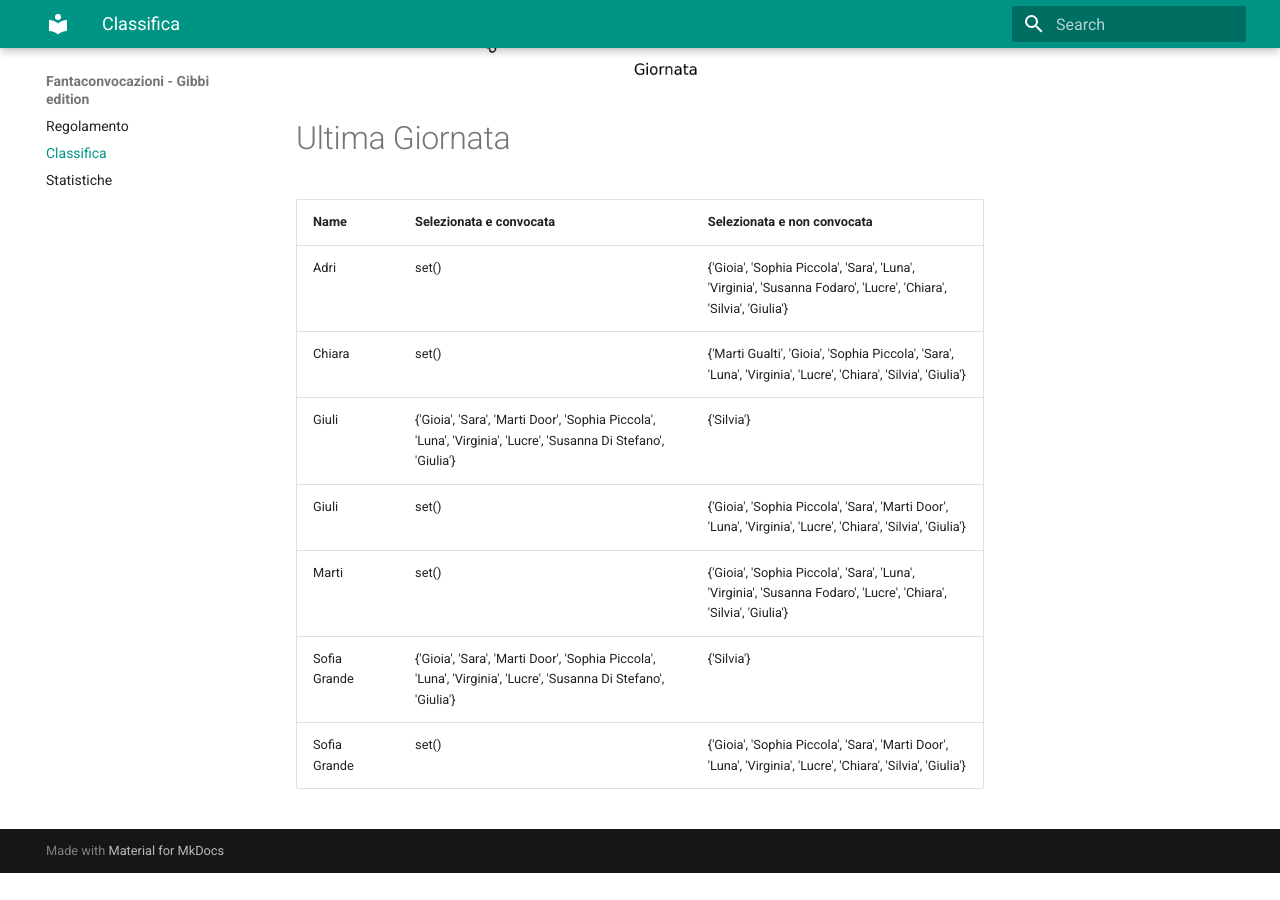
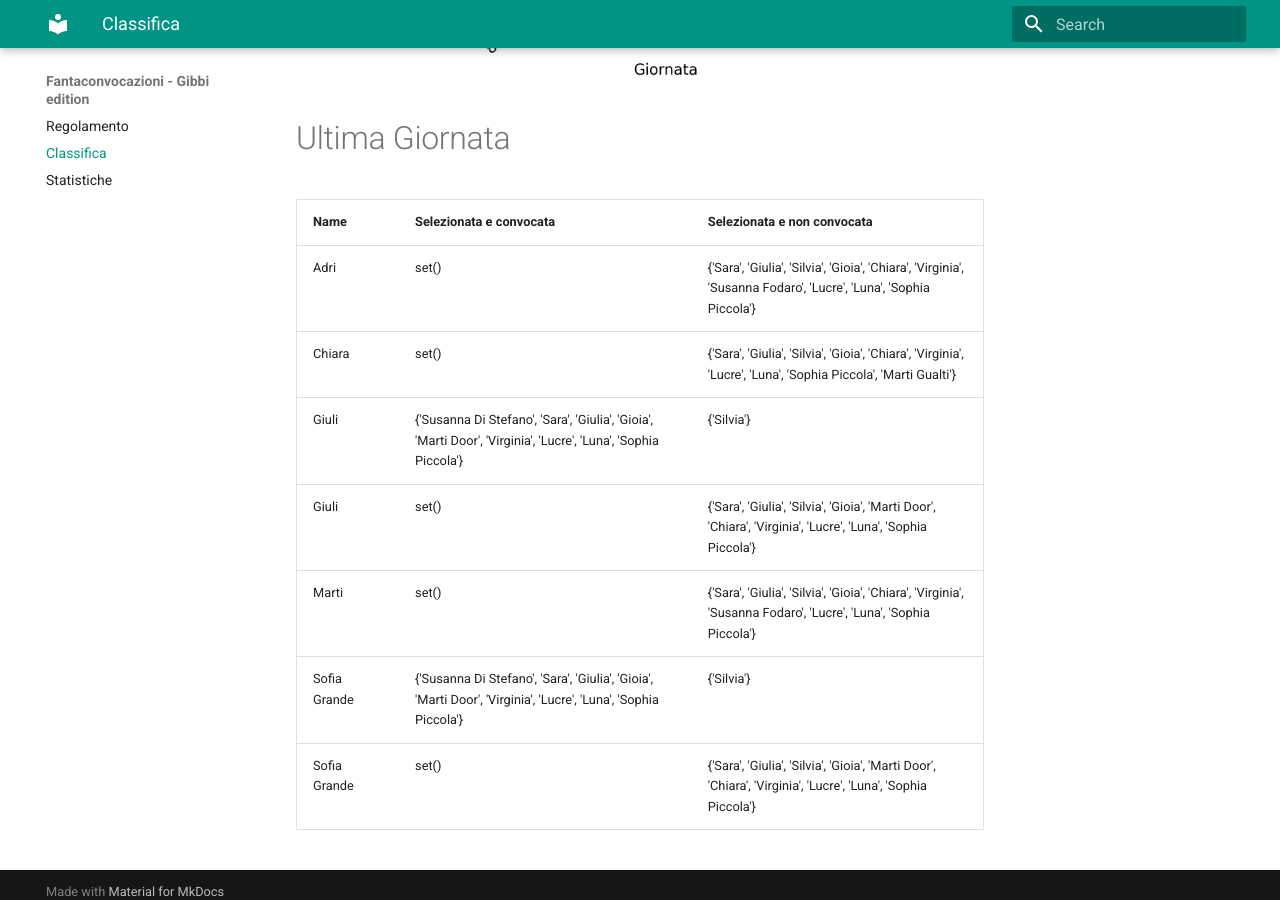
Before and after one commit to martinig94/fantagibbi, an MkDocs documentation site: the page built from docs/Classifica.md, in a window 1280 px wide and 900 px high, scrolled down 1030 px. Built offline with MkDocs 1.6.1 and Material for MkDocs 9.7.7, drawn with Linux system fonts in a browser that asks for light colours; before the commit the page ends 1903 px from its top, so only the background shows below that.

Commit message:
Auto-update from main.py

```diff
--- a/docs/Classifica.md
+++ b/docs/Classifica.md
@@ -18,11 +18,11 @@
 <!-- START_TABLE CORRECT -->
 | Name         | Selezionata e convocata                                                                                        | Selezionata e non convocata                                                                                      |
 |:-------------|:---------------------------------------------------------------------------------------------------------------|:-----------------------------------------------------------------------------------------------------------------|
-| Adri         | set()                                                                                                          | {'Gioia', 'Sophia Piccola', 'Sara', 'Luna', 'Virginia', 'Susanna Fodaro', 'Lucre', 'Chiara', 'Silvia', 'Giulia'} |
-| Chiara       | set()                                                                                                          | {'Marti Gualti', 'Gioia', 'Sophia Piccola', 'Sara', 'Luna', 'Virginia', 'Lucre', 'Chiara', 'Silvia', 'Giulia'}   |
-| Giuli        | {'Gioia', 'Sara', 'Marti Door', 'Sophia Piccola', 'Luna', 'Virginia', 'Lucre', 'Susanna Di Stefano', 'Giulia'} | {'Silvia'}                                                                                                       |
-| Giuli        | set()                                                                                                          | {'Gioia', 'Sophia Piccola', 'Sara', 'Marti Door', 'Luna', 'Virginia', 'Lucre', 'Chiara', 'Silvia', 'Giulia'}     |
-| Marti        | set()                                                                                                          | {'Gioia', 'Sophia Piccola', 'Sara', 'Luna', 'Virginia', 'Susanna Fodaro', 'Lucre', 'Chiara', 'Silvia', 'Giulia'} |
-| Sofia Grande | {'Gioia', 'Sara', 'Marti Door', 'Sophia Piccola', 'Luna', 'Virginia', 'Lucre', 'Susanna Di Stefano', 'Giulia'} | {'Silvia'}                                                                                                       |
-| Sofia Grande | set()                                                                                                          | {'Gioia', 'Sophia Piccola', 'Sara', 'Marti Door', 'Luna', 'Virginia', 'Lucre', 'Chiara', 'Silvia', 'Giulia'}     |
+| Adri         | set()                                                                                                          | {'Sara', 'Giulia', 'Silvia', 'Gioia', 'Chiara', 'Virginia', 'Susanna Fodaro', 'Lucre', 'Luna', 'Sophia Piccola'} |
+| Chiara       | set()                                                                                                          | {'Sara', 'Giulia', 'Silvia', 'Gioia', 'Chiara', 'Virginia', 'Lucre', 'Luna', 'Sophia Piccola', 'Marti Gualti'}   |
+| Giuli        | {'Susanna Di Stefano', 'Sara', 'Giulia', 'Gioia', 'Marti Door', 'Virginia', 'Lucre', 'Luna', 'Sophia Piccola'} | {'Silvia'}                                                                                                       |
+| Giuli        | set()                                                                                                          | {'Sara', 'Giulia', 'Silvia', 'Gioia', 'Marti Door', 'Chiara', 'Virginia', 'Lucre', 'Luna', 'Sophia Piccola'}     |
+| Marti        | set()                                                                                                          | {'Sara', 'Giulia', 'Silvia', 'Gioia', 'Chiara', 'Virginia', 'Susanna Fodaro', 'Lucre', 'Luna', 'Sophia Piccola'} |
+| Sofia Grande | {'Susanna Di Stefano', 'Sara', 'Giulia', 'Gioia', 'Marti Door', 'Virginia', 'Lucre', 'Luna', 'Sophia Piccola'} | {'Silvia'}                                                                                                       |
+| Sofia Grande | set()                                                                                                          | {'Sara', 'Giulia', 'Silvia', 'Gioia', 'Marti Door', 'Chiara', 'Virginia', 'Lucre', 'Luna', 'Sophia Piccola'}     |
 <!-- END_TABLE CORRECT -->
```
